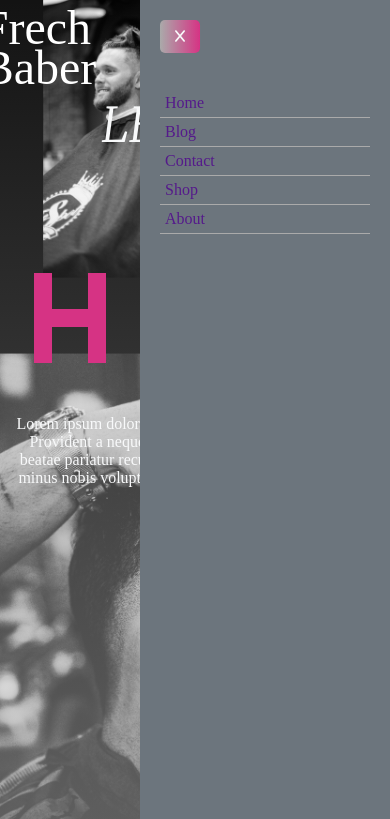
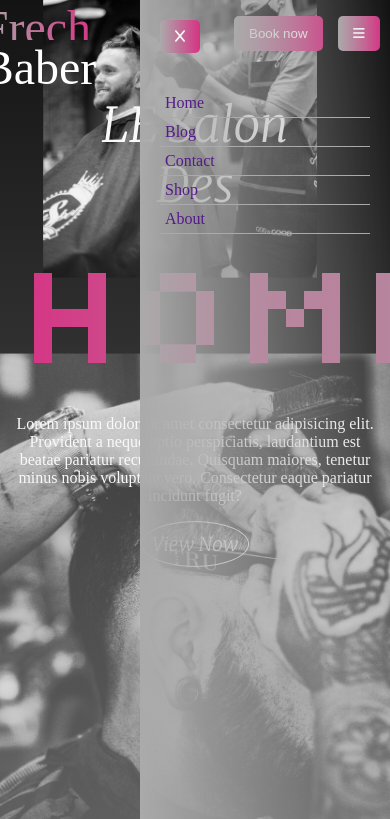
Before and after one commit to huysynf/HTML_CSS_CASE_STUDY__baber, a plain HTML site: page index.html in a window 390 px wide. Both pictures are taken after a click on the button 359 px from the left and 33 px from the top of the page. Shown: the top 819 px of the page. Drawn offline with Linux system fonts and the light colour scheme; a web font is replaced by a local one.

Commit message:
update css:

```diff
--- a/css/style.css
+++ b/css/style.css
@@ -53,6 +53,11 @@ html {
     background-position: cover;
 }
 
+.text-gradient {
+    background: linear-gradient(to right, #aaa, #d63384);
+    -webkit-background-clip: text;
+    -webkit-text-fill-color: transparent;
+}
 .header-topbar {
     display: grid;
     grid-template-columns: 20% 60% 20%;
@@ -167,6 +172,9 @@ html {
     font-family: "Merriweather", serif !important;
     font-family: "Silkscreen", "cursive" !important;
     color: var(--bs-pink) !important;
+    background: linear-gradient(to right, #d63384, #aaa);
+    -webkit-background-clip: text;
+    -webkit-text-fill-color: transparent;
 }
 
 .header-content__des {
@@ -280,6 +288,9 @@ html {
     font-weight: bold;
     font-size: 3em;
     padding: 20px;
+    background: linear-gradient(to top, red, blue);
+    -webkit-background-clip: text;
+    color: transparent;
 }
 .main-product-wrap {
     display: grid;
@@ -384,12 +395,12 @@ html {
     position: fixed;
     z-index: 1000;
     height: 100vh;
-    background-color: var(--bs-gray);
     right: 0;
     opacity: 0;
     visibility: hidden;
     transition: all 1s ease;
     width: 0;
+    background: linear-gradient(to left, transparent, #aaa);
 }
 
 .show-menu {
--- a/index.html
+++ b/index.html
@@ -48,7 +48,7 @@
         <header class="header">
             <div class="header-topbar">
                 <div class="header-logo">
-                    <span> Frech </span>
+                    <span class="text-gradient"> Frech </span>
                     <span>Baber</span>
                 </div>
 
```
